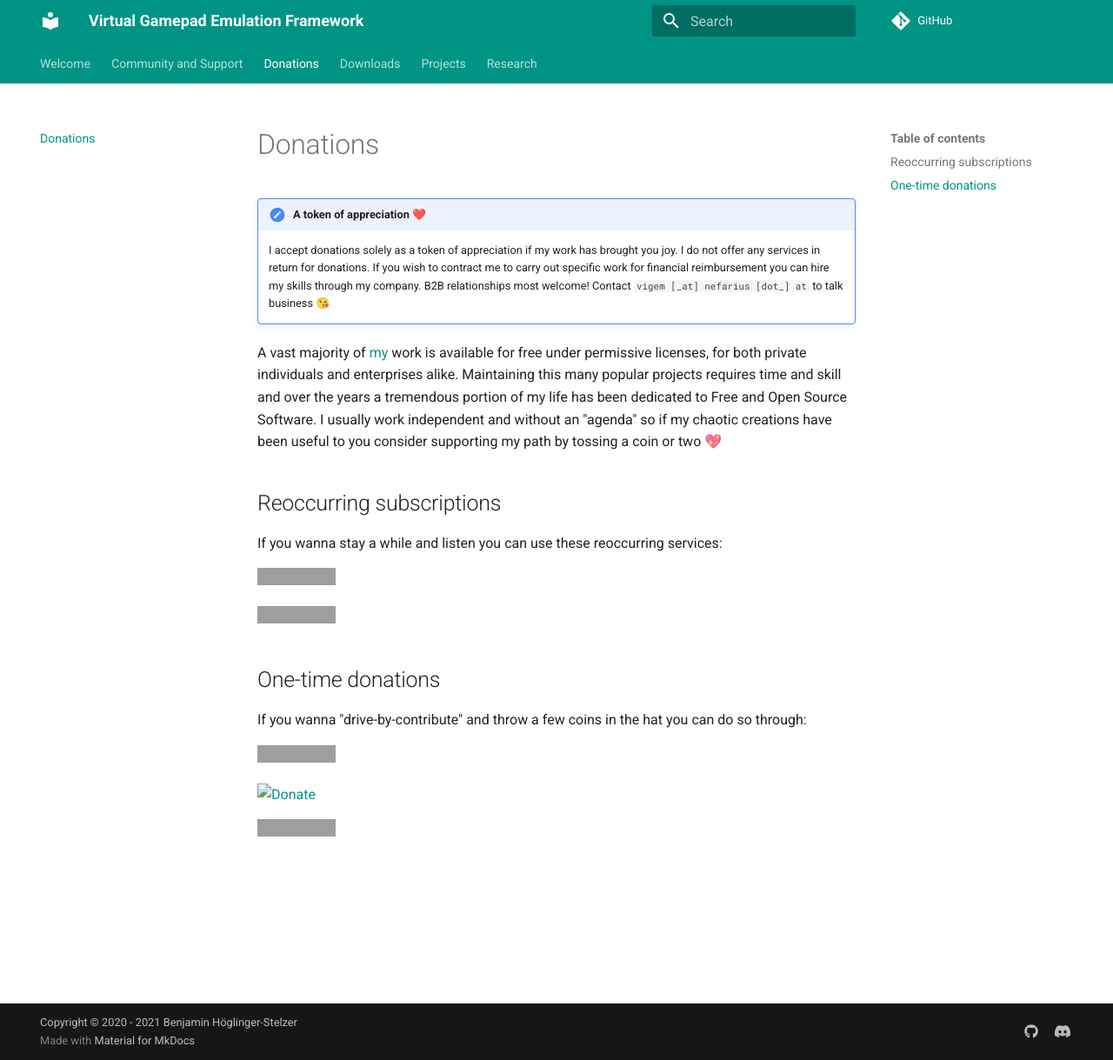
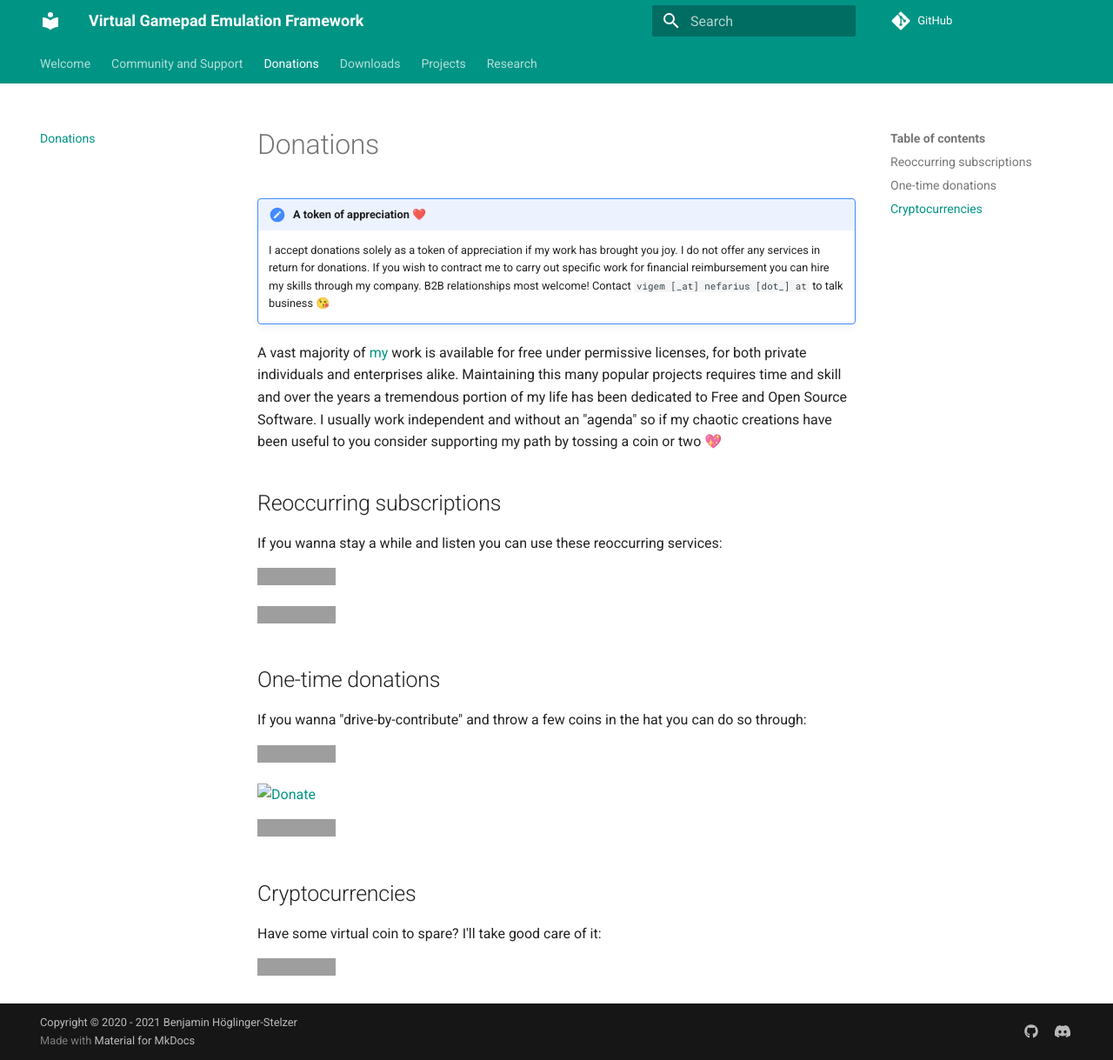
Before and after one commit to nefarius/ViGEm.github.io, an MkDocs documentation site: the page built from docs/Donations.md, in a window 1280 px wide and 1219 px high. Shown: the whole window at 87% size. Built offline with MkDocs 1.6.1 and Material for MkDocs 9.7.7, drawn with Linux system fonts in a browser that asks for light colours; comment, search, counter and statistics services are not loaded; grey boxes are pictures that could not be loaded.

```diff
--- a/docs/Donations.md
+++ b/docs/Donations.md
@@ -22,3 +22,9 @@ If you wanna "drive-by-contribute" and throw a few coins in the hat you can do s
 [![Donate](https://img.shields.io/badge/Donate-buymeacoffee-yellow.svg)](https://www.buymeacoffee.com/Nefarius)
 
 [![Donate](https://img.shields.io/badge/Donate-Kofi-red.svg)](https://ko-fi.com/nefariusmaximus)
+
+## Cryptocurrencies
+
+Have some virtual coin to spare? I'll take good care of it:
+
+[![Donate with Bitcoin](https://en.cryptobadges.io/badge/big/16B4e53KVRu8DNkXLF5DEoziwGpgvGNQcm)](https://en.cryptobadges.io/donate/16B4e53KVRu8DNkXLF5DEoziwGpgvGNQcm)
```
